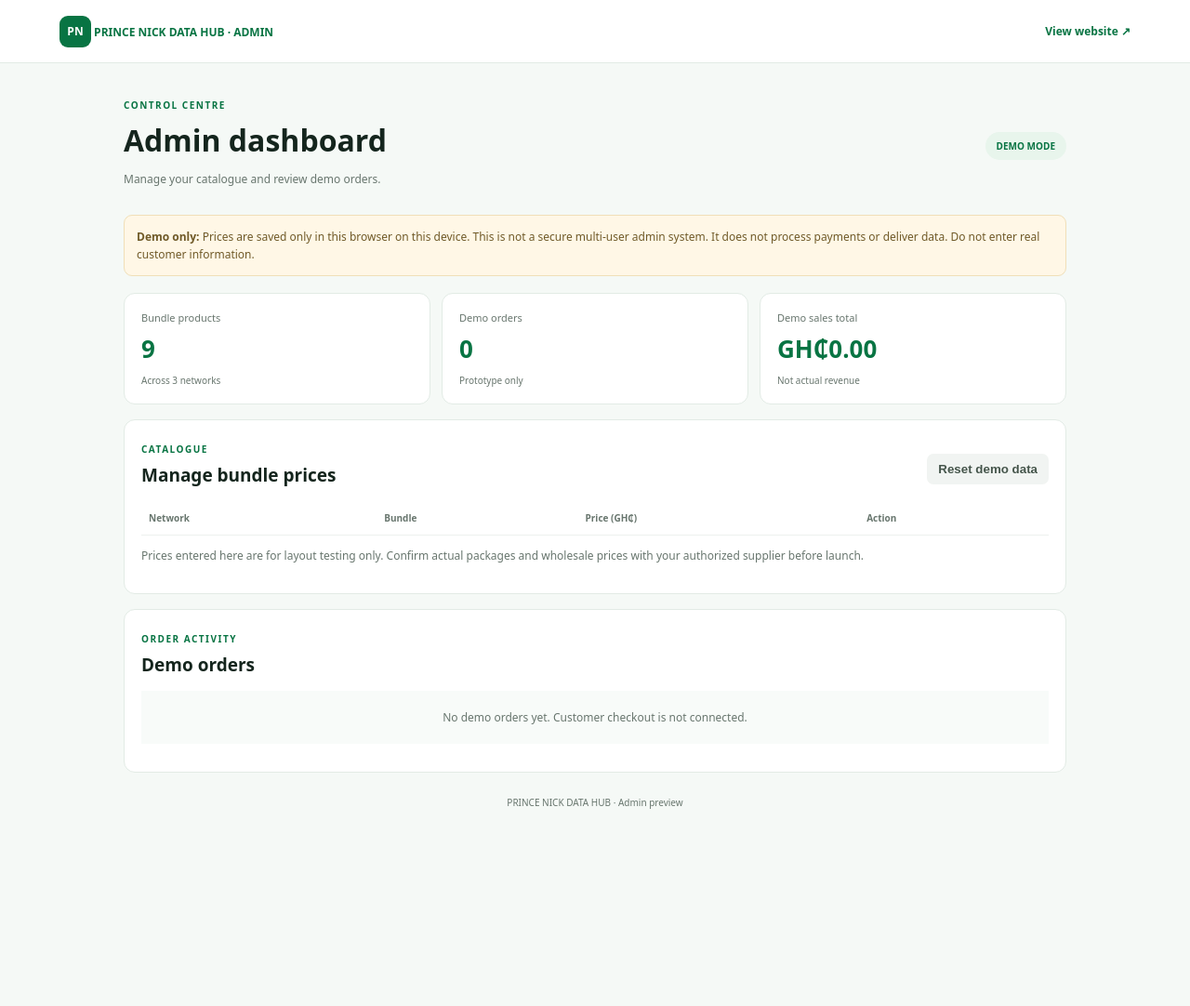
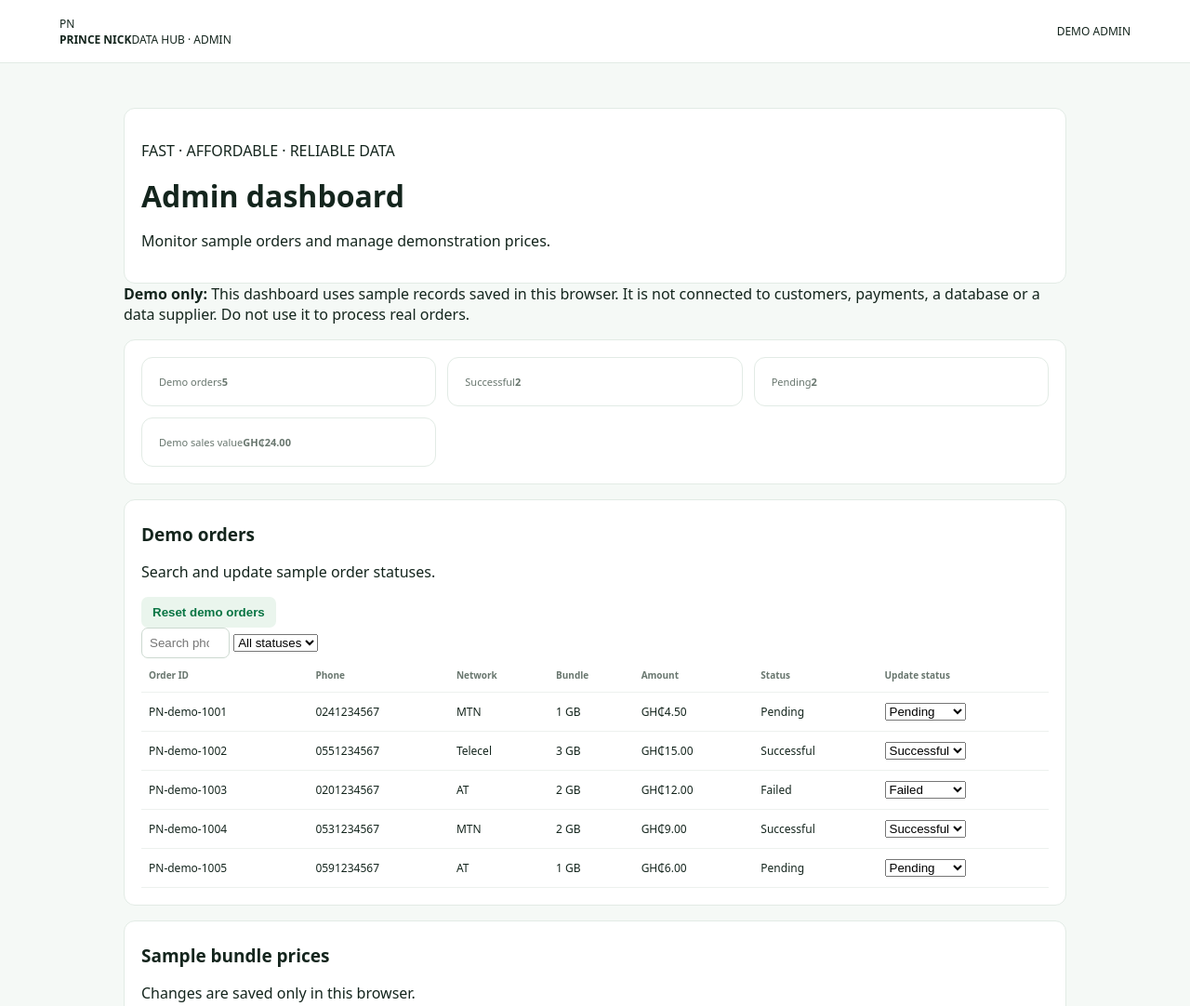
Before and after one commit to nicholasabanga83-blip/prince-nick-data-hub, a plain HTML site: page admin.html in a window 1280 px wide. Shown: the top 1082 px of the page at 93% size. Before the commit the page ends 927 px from the top, so only its background shows below. Drawn offline with Linux system fonts and the light colour scheme.

Commit message:
Add files via upload

```diff
--- a/admin.html
+++ b/admin.html
@@ -1,7 +1,58 @@
-<!doctype html><html lang="en"><head><meta charset="utf-8"><meta name="viewport" content="width=device-width,initial-scale=1"><meta name="theme-color" content="#087443"><title>Admin | PRINCE NICK DATA HUB</title><link rel="stylesheet" href="admin.css"></head><body>
-<header><a href="index.html"><b>PN</b> PRINCE NICK DATA HUB · ADMIN</a><a href="index.html">View website ↗</a></header><main>
-<div class="top"><div><small>CONTROL CENTRE</small><h1>Admin dashboard</h1><p>Manage your catalogue and review demo orders.</p></div><strong class="pill">DEMO MODE</strong></div>
-<div class="warning"><b>Demo only:</b> Prices are saved only in this browser on this device. This is not a secure multi-user admin system. It does not process payments or deliver data. Do not enter real customer information.</div>
-<div class="stats"><article>Bundle products<b id="productCount">9</b><small>Across 3 networks</small></article><article>Demo orders<b id="orderCount">0</b><small>Prototype only</small></article><article>Demo sales total<b id="salesTotal">GH₵0.00</b><small>Not actual revenue</small></article></div>
-<section><div class="sectionhead"><div><small>CATALOGUE</small><h2>Manage bundle prices</h2></div><button id="resetBtn">Reset demo data</button></div><div class="scroll"><table><thead><tr><th>Network</th><th>Bundle</th><th>Price (GH₵)</th><th>Action</th></tr></thead><tbody id="bundleRows"></tbody></table></div><p class="hint">Prices entered here are for layout testing only. Confirm actual packages and wholesale prices with your authorized supplier before launch.</p></section>
-<section><small>ORDER ACTIVITY</small><h2>Demo orders</h2><p id="ordersEmpty" class="empty">No demo orders yet. Customer checkout is not connected.</p><div class="scroll"><table id="ordersTable" hidden><thead><tr><th>Reference</th><th>Network</th><th>Bundle</th><th>Amount</th><th>Status</th></tr></thead><tbody id="orderRows"></tbody></table></div></section><footer>PRINCE NICK DATA HUB · Admin preview</footer></main><script src="admin.js"></script></body></html>
+<!doctype html>
+<html lang="en">
+<head>
+  <meta charset="utf-8">
+  <meta name="viewport" content="width=device-width, initial-scale=1">
+  <meta name="theme-color" content="#087443">
+  <title>Admin Dashboard | PRINCE NICK DATA HUB</title>
+  <link rel="stylesheet" href="admin.css">
+</head>
+<body>
+  <header class="topbar">
+    <div class="brand"><div class="logo">PN</div><div><strong>PRINCE NICK</strong><span>DATA HUB · ADMIN</span></div></div>
+    <span class="demo">DEMO ADMIN</span>
+  </header>
+  <main class="wrap">
+    <section class="intro">
+      <p class="eyebrow">FAST · AFFORDABLE · RELIABLE DATA</p>
+      <h1>Admin dashboard</h1>
+      <p>Monitor sample orders and manage demonstration prices.</p>
+    </section>
+
+    <div class="notice"><strong>Demo only:</strong> This dashboard uses sample records saved in this browser. It is not connected to customers, payments, a database or a data supplier. Do not use it to process real orders.</div>
+
+    <section class="stats" aria-label="Demo sales summary">
+      <article class="stat"><span>Demo orders</span><strong id="totalOrders">0</strong></article>
+      <article class="stat"><span>Successful</span><strong id="successfulOrders">0</strong></article>
+      <article class="stat"><span>Pending</span><strong id="pendingOrders">0</strong></article>
+      <article class="stat"><span>Demo sales value</span><strong id="salesValue">GH₵0.00</strong></article>
+    </section>
+
+    <section class="panel">
+      <div class="panel-head"><div><h2>Demo orders</h2><p>Search and update sample order statuses.</p></div><button id="resetOrders" class="button secondary">Reset demo orders</button></div>
+      <div class="filters">
+        <input id="searchInput" type="search" placeholder="Search phone number or order ID" aria-label="Search orders">
+        <select id="statusFilter" aria-label="Filter by status">
+          <option value="all">All statuses</option><option value="Pending">Pending</option><option value="Successful">Successful</option><option value="Failed">Failed</option>
+        </select>
+      </div>
+      <div class="table-wrap">
+        <table>
+          <thead><tr><th>Order ID</th><th>Phone</th><th>Network</th><th>Bundle</th><th>Amount</th><th>Status</th><th>Update status</th></tr></thead>
+          <tbody id="ordersBody"></tbody>
+        </table>
+      </div>
+      <p id="emptyState" class="empty" hidden>No matching demo orders.</p>
+    </section>
+
+    <section class="panel">
+      <div class="panel-head"><div><h2>Sample bundle prices</h2><p>Changes are saved only in this browser.</p></div></div>
+      <div id="priceList" class="price-grid"></div>
+      <div class="actions"><button id="savePrices" class="button">Save sample prices</button><button id="resetPrices" class="button secondary">Restore sample prices</button></div>
+      <p id="priceMessage" class="message" role="status"></p>
+    </section>
+    <footer>© 2026 PRINCE NICK DATA HUB · DEMO ADMIN DASHBOARD</footer>
+  </main>
+  <script src="admin.js"></script>
+</body>
+</html>
```
